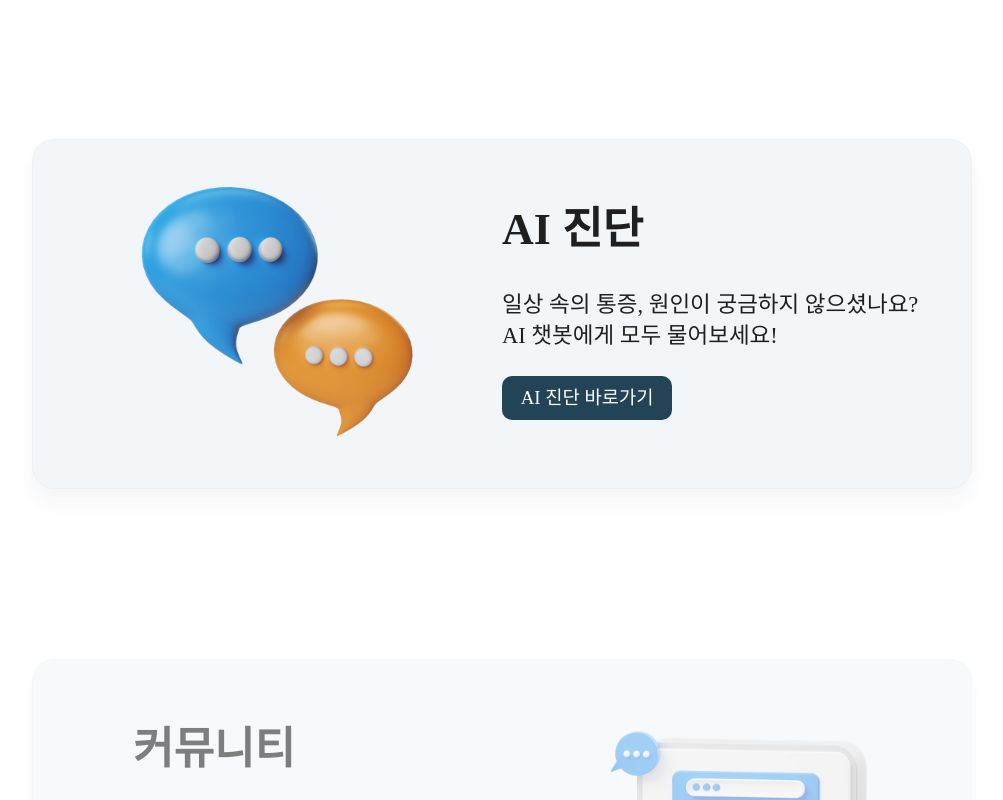
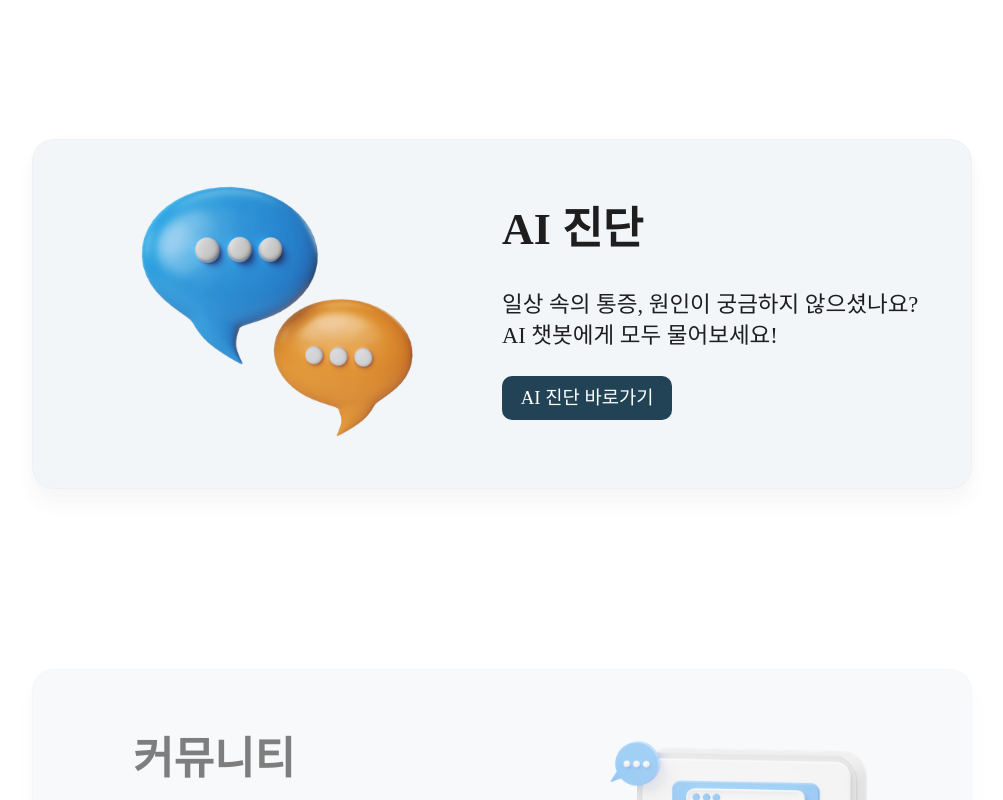
Before and after one commit to KGU-TurtleDoctor/POKEMEDI-Client, a React (Vite) app: page / in a window 1280 px wide. Shown: the part 1080-1880 px from the top of the page, without its empty margins (138-1141 px from the left). Built offline with nearby package versions, Linux system fonts and the light colour scheme; no server answers; a web font is replaced by a local one.

Commit message:
fix: row-gap 변경

```diff
--- a/src/components/Home/MenuIntroduction.jsx
+++ b/src/components/Home/MenuIntroduction.jsx
@@ -17,7 +17,7 @@ const MenuIntroductionWrapper = styled.div`
   display: flex;
   flex-direction: column;
   align-items: center;
-  row-gap: 17rem;
+  row-gap: 18rem;
 
   width: 100%;
   margin-top: 18.75rem;
```
